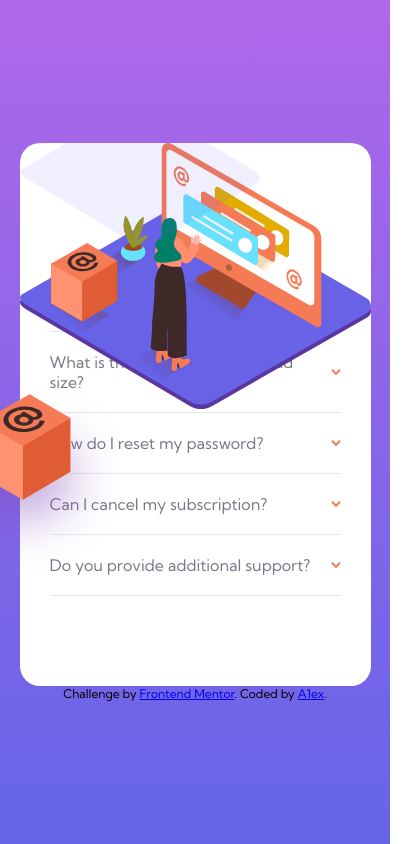
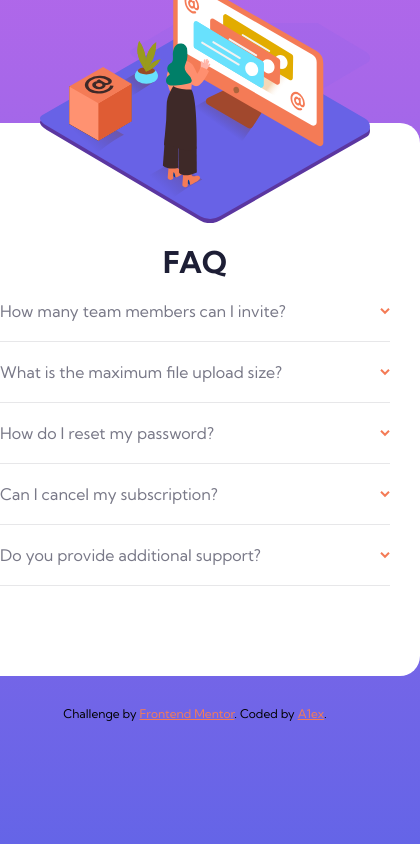
Before and after one commit to a1excpunk/fronEndMentor, a plain HTML site: page faq-accordion-card-main/index.html in a window 390 px wide. Shown: the whole page, 420 px wide, since content can reach past the window. Drawn offline with Linux system fonts and the light colour scheme.

Commit message:
bug fix: illustration size adjustment

```diff
--- a/faq-accordion-card-main/index.html
+++ b/faq-accordion-card-main/index.html
@@ -19,14 +19,14 @@
     <section class="ilustration">
 
       <picture>
-        <source media="(min-width: 700px)" srcset="./images/illustration-woman-online-desktop.svg">
+        <source media="(min-width: 800px)" srcset="./images/illustration-woman-online-desktop.svg" >
         <img src="./images/illustration-woman-online-mobile.svg" alt="illustration-woman-online"
-          class=" illustration-woman-online-mobile">
+          class=" illustration-woman-online-mobile illustration-woman-online-desktop">
       </picture>
 
       <picture>
-        <source media="(min-width:700px )" srcset="./images/bg-pattern-desktop.svg">
-        <img src="./images/bg-pattern-mobile.svg" alt="pattern" class="bg-pattern-mobile">
+        <source media="(min-width:800px )" srcset="./images/bg-pattern-desktop.svg">
+        <img src="./images/bg-pattern-mobile.svg" alt="pattern" class="bg-pattern-mobile bg-pattern-desktop">
       </picture>
 
       <!-- <img src="./images/illustration-woman-online-desktop.svg" alt="illustration-woman-online" class="desktop illustration-woman-online-desktop">
--- a/faq-accordion-card-main/style.css
+++ b/faq-accordion-card-main/style.css
@@ -26,12 +26,12 @@ body {
     flex-direction: column;
     justify-content: center;
     align-items: center;
+    gap: 30px;
 }
 
 main {
     display: flex;
     background-color: white;
-    width: 1000px;
     border-radius: 20px;
     position: relative;
 }
@@ -47,16 +47,15 @@ main {
 }
 
 .illustration-woman-online-desktop {
-    bottom: 70px;
-    right: 10px;
+    bottom: 100px;
+    left: -80px;
     z-index: 2;
 }
 
 .illustration-box-desktop {
-    bottom: 110px;
+    bottom: 150px;
     left: -90px;
     position: absolute;
-
     z-index: 3;
 }
 
@@ -96,7 +95,7 @@ main {
     transition: color 300ms ease-in-out;
 }
 
-.question h2 img{
+.question h2 img {
     transform-origin: center;
     transition: transform 300ms ease;
 }
@@ -107,14 +106,27 @@ main {
     transition: opacity 500ms linear, transform 500ms linear;
 }
 
-@media screen and (max-width:1000px) {
+.attribution a {
+    color: var(--primary-text-Soft_red);
+}
+
+@media screen and (max-width:800px) {
     main {
         flex-direction: column;
-        width: 90%;
+        width: 450px;
     }
 
     .ilustration {
         overflow: visible;
+        width: 250px;
+        position: absolute;
+        top: 200px;
+        left: 150px;
+        z-index: 4;
+    }
+
+    .illustration-box-desktop {
+        display: none;
     }
 
     .faq-wrapper {
@@ -122,6 +134,7 @@ main {
     }
 
     .faq-wrapper h1 {
+        margin-top: 50px;
         text-align: center;
     }
 
```
